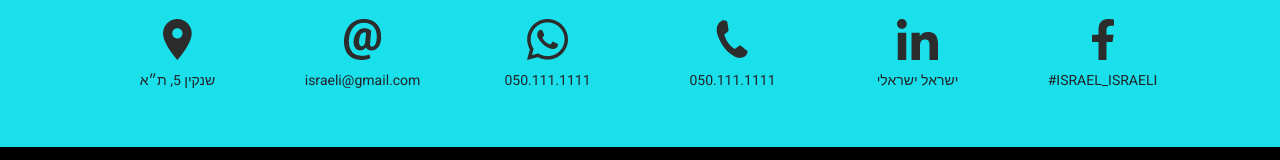
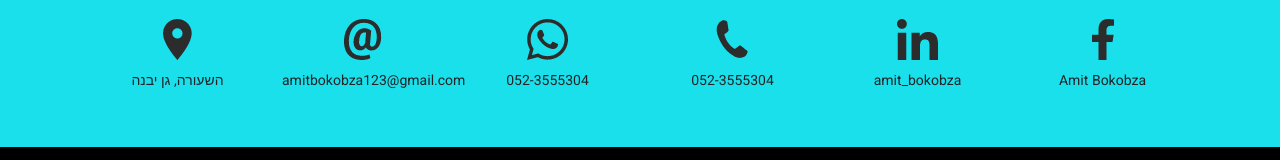
Before and after one commit to AmitBokobza/AmitBokobzaProject---Portfolio, a plain HTML site: page index.html in a window 1280 px wide. Shown: the part 3674-3834 px from the top of the page. Drawn offline with nearby package versions, Linux system fonts and the light colour scheme.

Commit message:
changed logos to my stuff

```diff
--- a/index.html
+++ b/index.html
@@ -218,27 +218,27 @@
         <div class="footer-row row">
           <div class="footer-logo col-lg-2 col-sm-6">
             <img src="images/Icon material-location-on.png" />
-            <p>שנקין 5, ת״א</p>
+            <p>השעורה, גן יבנה</p>
           </div>
           <div class="footer-logo col-lg-2 col-sm-6">
             <img src="images/Icon simple-email.png" />
-            <p>israeli@gmail.com</p>
+            <p>amitbokobza123@gmail.com</p>
           </div>
           <div class="footer-logo col-lg-2 col-sm-6">
             <img src="images/Icon simple-whatsapp.png" />
-            <p>050.111.1111</p>
+            <p>052-3555304</p>
           </div>
           <div class="footer-logo col-lg-2 col-sm-6">
             <img src="images/Icon simple-phone.png" />
-            <p>050.111.1111</p>
+            <p>052-3555304</p>
           </div>
           <div class="footer-logo col-lg-2 col-sm-6">
             <img src="images/Icon awesome-linkedin-in.png" />
-            <p>ישראל ישראלי</p>
+            <p>amit_bokobza</p>
           </div>
           <div class="footer-logo col-lg-2 col-sm-6">
             <img src="images/Icon awesome-facebook-f.png" />
-            <p>#ISRAEL_ISRAELI</p>
+            <p>Amit Bokobza</p>
           </div>
         </div>
       </div>
```
